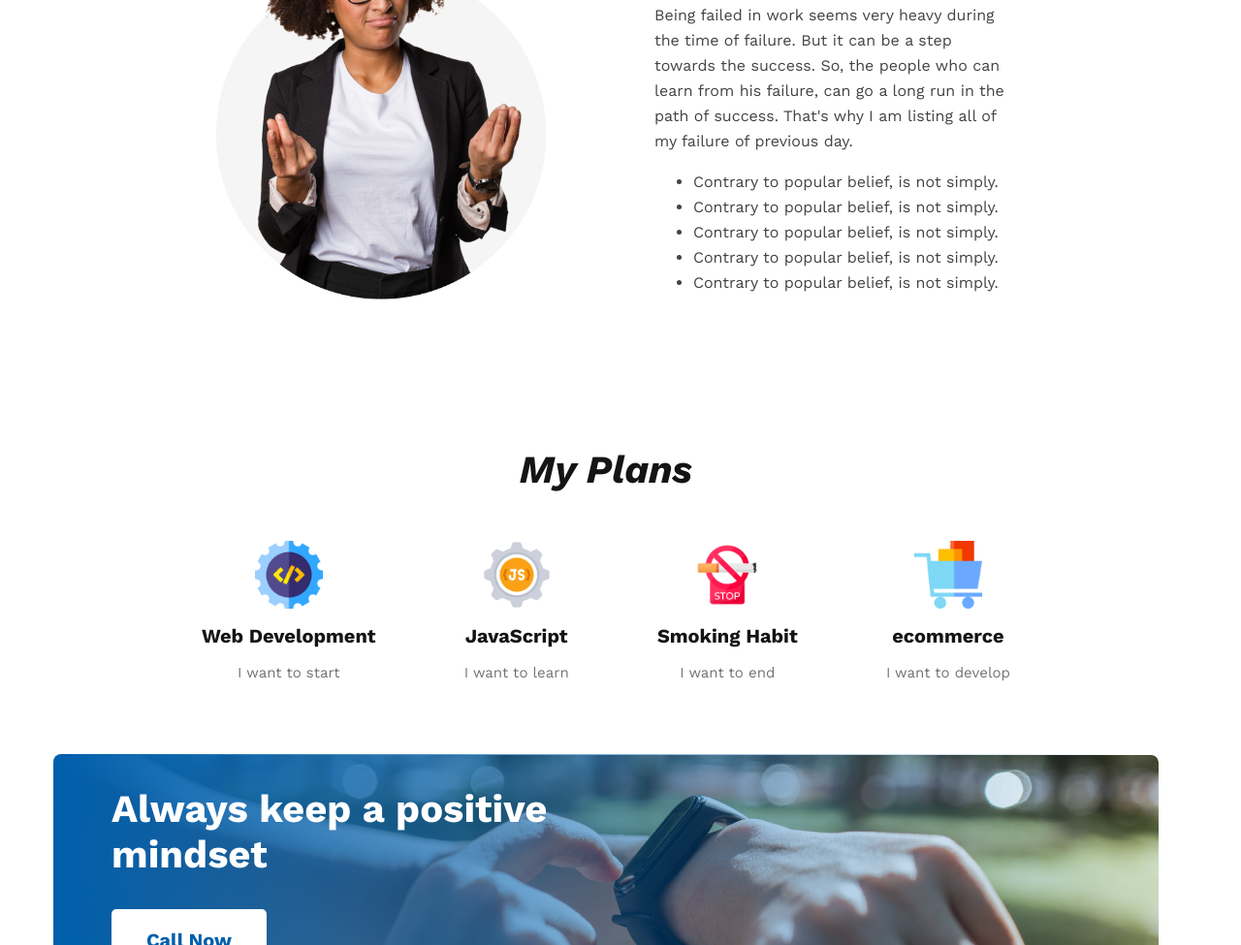
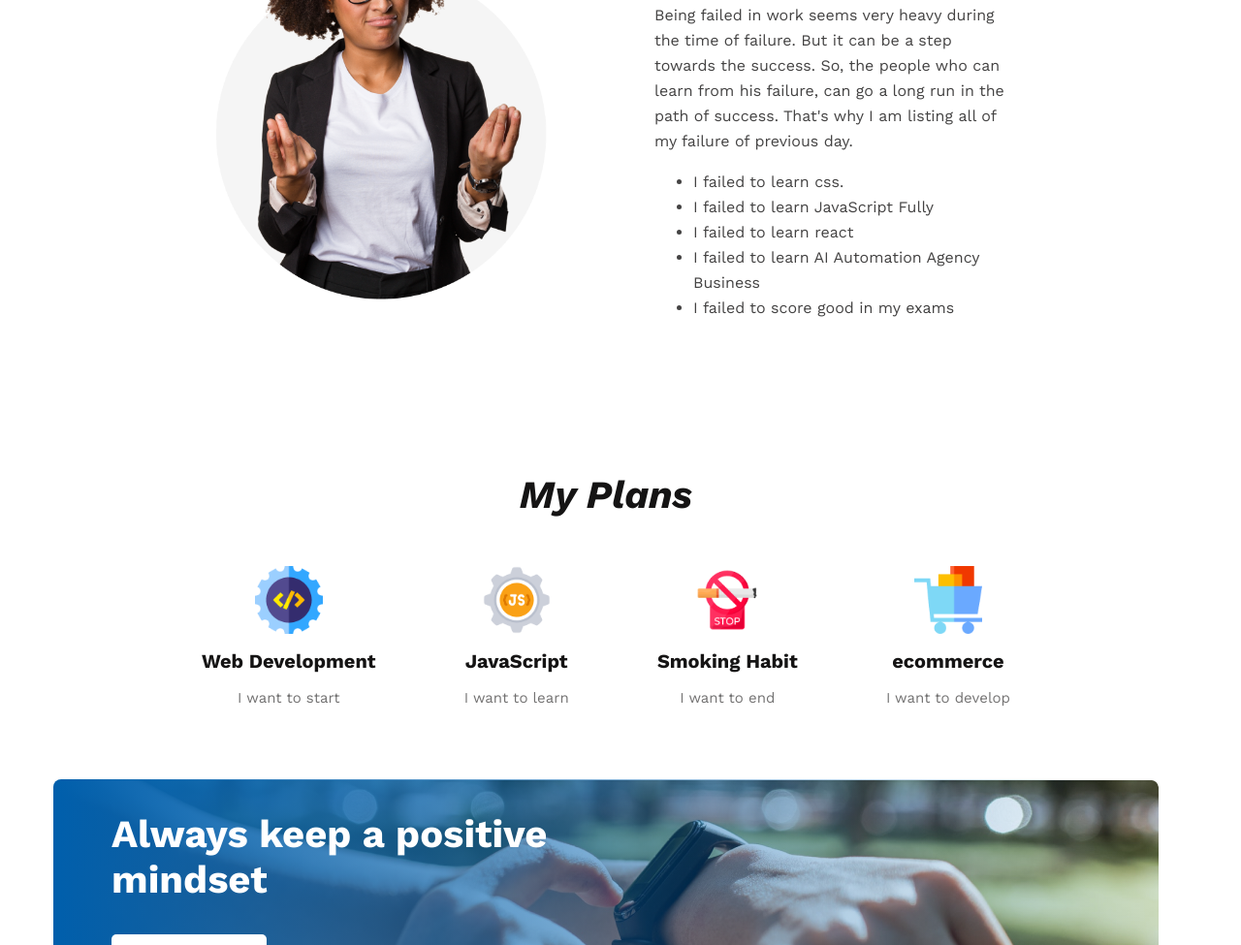
Before and after one commit to tisabbir/new-year-new-me, a plain HTML site: page index.html in a window 1280 px wide. Shown: the part 984-1959 px from the top of the page at 97% size. Drawn offline with nearby package versions, Linux system fonts and the light colour scheme.

Commit message:
failure list  updated

```diff
--- a/index.html
+++ b/index.html
@@ -51,11 +51,11 @@
               Being failed in work seems very heavy during the time of failure. But it can be a step towards the success. So, the people who can learn from his failure, can go a long run in the path of success. That's why I am listing all of my failure of previous day.
             </p>
             <ul class="failure-list">
-              <li>Contrary to popular belief, is not simply.</li>
-              <li>Contrary to popular belief, is not simply.</li>
-              <li>Contrary to popular belief, is not simply.</li>
-              <li>Contrary to popular belief, is not simply.</li>
-              <li>Contrary to popular belief, is not simply.</li>
+              <li>I failed to learn css.</li>
+             <li>I failed to learn JavaScript Fully</li>
+             <li>I failed to learn react</li>
+             <li>I failed to learn AI Automation Agency Business</li>
+             <li>I failed to score good in my exams</li>
             </ul>
           </div>
         </div>
```
